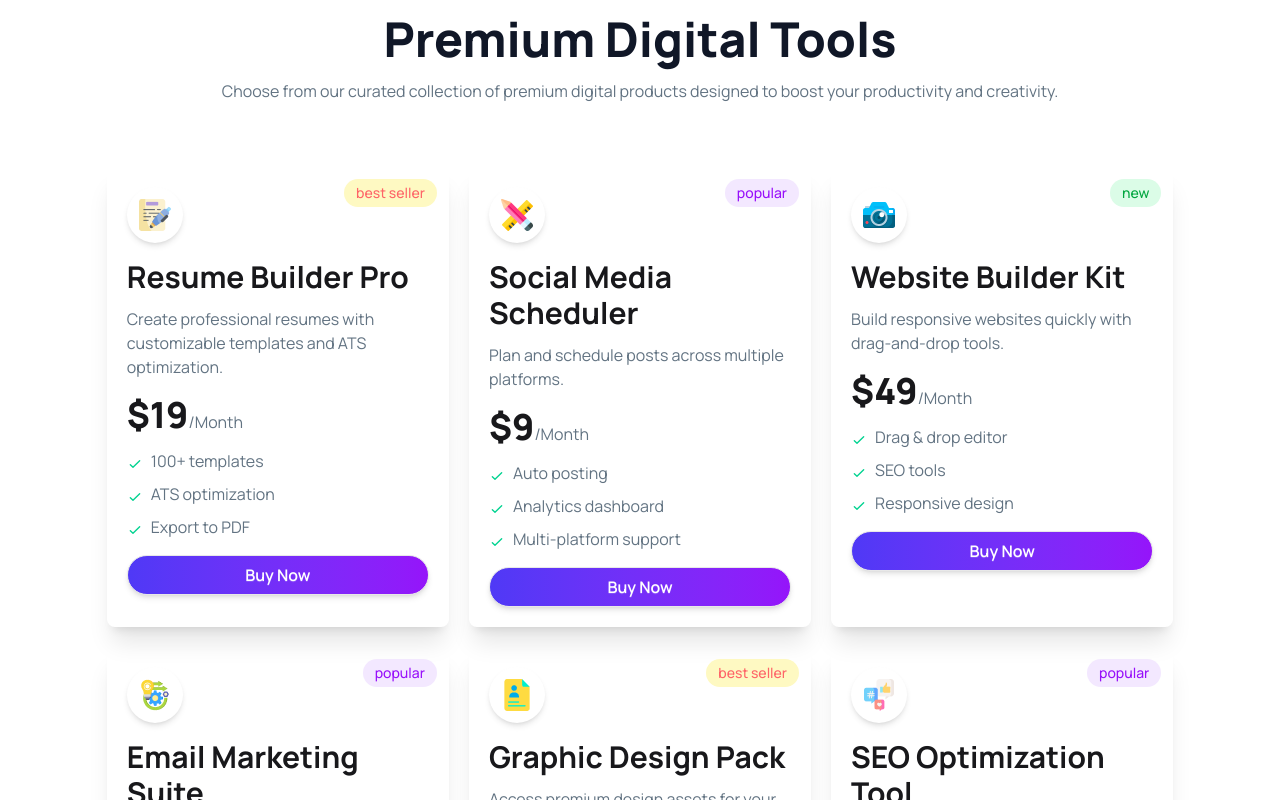
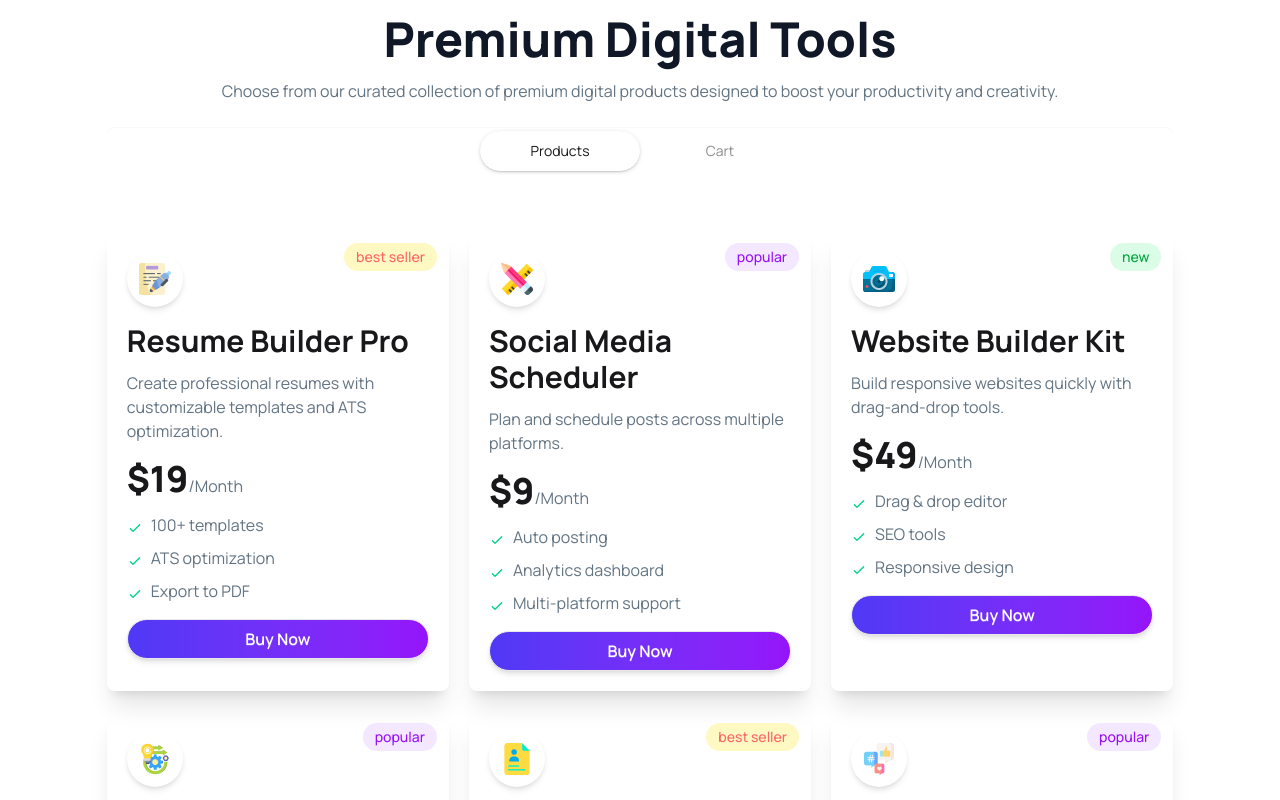
Before and after one commit to abutalha08/digi-tools-platform-A06, a React (Vite) app: page / in a window 1280 px wide. Shown: the part 1180-1980 px from the top of the page. Built offline with nearby package versions, Linux system fonts and the light colour scheme.

Commit message:
Tabs and Cart component are created

```diff
--- a/src/App.jsx
+++ b/src/App.jsx
@@ -1,6 +1,8 @@
 
+import { useState } from 'react'
 import './App.css'
 import Banner from './components/Banner/Banner'
+
 import Courses from './components/Courses/Courses'
 import Footer from './components/Footer/Footer'
 import GettingStarted from './components/GettingStarted/GettingStarted'
@@ -10,7 +12,8 @@ import TransparentPricing from './components/TransparentPricing/TransparentPrici
 import Workflow from './components/Workflow/Workflow'
 
 
-const getCourses = async ()=> {
+
+const getCourses = async () => {
   const response = await fetch("/course.json")
   return response.json()
 }
@@ -18,6 +21,9 @@ const getCourses = async ()=> {
 const coursesPromise = getCourses();
 
 function App() {
+
+  const [activeTab, setActiveTab] = useState("product")
+  console.log(activeTab)
 
 
   return (
@@ -34,7 +40,12 @@ function App() {
 
         <StatsSection></StatsSection>
 
-      <Courses coursesPromise = {coursesPromise}></Courses>
+
+
+        <Courses coursesPromise={coursesPromise} activeTab={activeTab}
+          setActiveTab={setActiveTab} ></Courses>
+
+
 
         <GettingStarted></GettingStarted>
         <TransparentPricing></TransparentPricing>
--- /dev/null
+++ b/src/components/Cart/Cart.jsx
@@ -0,0 +1,11 @@
+    import React from 'react';
+
+    const Cart = () => {
+        return (
+            <div>
+                Cart
+            </div>
+        );
+    };
+
+    export default Cart;
--- /dev/null
+++ b/src/components/Courses/CourseCard.jsx
@@ -0,0 +1,71 @@
+import React, { useState } from 'react';
+
+const CourseCard = ({course}) => {
+
+    const [isBuy, setIsBuy] =useState(false);
+
+    const handleBuyNow = () =>{
+        setIsBuy(true);
+    }
+    return (
+        <div className="space-y-4 shadow-xl rounded-lg  p-5 transition-all duration-300 hover:-translate-y-3 hover:shadow-2xl hover:scale-[1.02] relative">
+                        <div className="p-3 bg-white rounded-full shadow-md w-fit">
+                            <img src={course.icon} alt="" />
+                        </div>
+
+                        <div
+                            className={`px-3 py-1 rounded-full text-sm font-medium w-fit absolute right-3 top-3
+                           ${course.tag === "best seller" && "bg-yellow-100 text-red-400"}
+                           ${course.tag === "popular" && "bg-purple-100 text-purple-600"}
+                           ${course.tag === "new" && "bg-green-100 text-green-600"}`}
+                           >
+
+                            {course.tag}
+
+                        </div>
+
+                        <div>
+                            <h2 className="text-3xl font-bold mb-3">{course.name}</h2>
+                            <p className="text-[16px] font-normal text-[#627382]">
+                                {course.description}
+                            </p>
+                        </div>
+                        <div>
+                            <span className="font-black text-4xl">${course.price}</span>
+                            <span className=" font-normal text-[#627382]">/Month</span>
+                        </div>
+                        <div>
+                            {course.features.map((feature,index) => (
+                                <ul key={index} className="mt-3 flex flex-col gap-2 text-xs flex-1">
+                                    <li>
+                                        <svg
+                                            xmlns="http://www.w3.org/2000/svg"
+                                            className="size-4 me-2 inline-block text-success"
+                                            fill="none"
+                                            viewBox="0 0 24 24"
+                                            stroke="currentColor"
+                                        >
+                                            <path
+                                                strokeLinecap="round"
+                                                strokeLinejoin="round"
+                                                strokeWidth="2"
+                                                d="M5 13l4 4L19 7"
+                                            />
+                                        </svg>
+                                        <span className="text-[16px] font-normal text-[#627382]">
+                                            {feature}
+                                        </span>
+                                    </li>
+                                </ul>
+                            ))}
+                        </div>
+                        <div className="">
+                            <button onClick={handleBuyNow} className="btn bg-linear-to-r from-[#4F39F6] to-[#9514FA] text-white px-4 sm:px-6 py-2 rounded-full shadow-md hover:scale-105 transition duration-300 text-sm sm:text-base w-full">
+                                {isBuy ? "Added to Cart" : "Buy Now"}
+                            </button>
+                        </div>
+                    </div>
+    );
+};
+
+export default CourseCard;
--- a/src/components/Courses/Courses.jsx
+++ b/src/components/Courses/Courses.jsx
@@ -1,12 +1,17 @@
 import React, { use } from "react";
+import CourseCard from "./CourseCard";
+import Tabs from "../Tabs/Tabs";
+import Cart from "../Cart/Cart";
 
-const Courses = ({ coursesPromise }) => {
+const Courses = ({ coursesPromise, activeTab, setActiveTab }) => {
     const courses = use(coursesPromise);
 
     // console.log(courses);
     return (
+
+
         <div className="max-w-10/12 mx-auto py-20 mb-16">
-            <div className="text-center space-y-4 mb-16">
+            <div className="text-center space-y-4 mb-6">
                 <h2 className="font-extrabold text-5xl text-[#101727]">
                     Premium Digital Tools
                 </h2>
@@ -16,67 +21,22 @@ const Courses = ({ coursesPromise }) => {
                 </p>
             </div>
 
-            <div className="grid md:grid-cols-2 lg:grid-cols-3 gap-5">
-                {courses.map((course) => (
-                    <div key={course.id} className="space-y-4 shadow-xl rounded-lg  p-5 transition-all duration-300 hover:-translate-y-3 hover:shadow-2xl hover:scale-[1.02] relative">
-                        <div className="p-3 bg-white rounded-full shadow-md w-fit">
-                            <img src={course.icon} alt="" />
-                        </div>
+            <div className="mb-14">
+                <Tabs activeTab={activeTab}
+    setActiveTab={setActiveTab} ></Tabs>
+            </div>
 
-                        <div
-                            className={`px-3 py-1 rounded-full text-sm font-medium w-fit absolute right-3 top-3
-                           ${course.tag === "best seller" && "bg-yellow-100 text-red-400"}
-                           ${course.tag === "popular" && "bg-purple-100 text-purple-600"}
-                           ${course.tag === "new" && "bg-green-100 text-green-600"}`}
-                           >
+            {activeTab === "product" && (
+        <div className="grid md:grid-cols-2 lg:grid-cols-3 gap-5">
+          {courses.map((course) => (
+            <CourseCard key={course.id} course={course} />
+          ))}
+        </div>
+      )}
 
-                            {course.tag}
-
-                        </div>
-
-                        <div>
-                            <h2 className="text-3xl font-bold mb-3">{course.name}</h2>
-                            <p className="text-[16px] font-normal text-[#627382]">
-                                {course.description}
-                            </p>
-                        </div>
-                        <div>
-                            <span className="font-black text-4xl">${course.price}</span>
-                            <span className=" font-normal text-[#627382]">/Month</span>
-                        </div>
-                        <div>
-                            {course.features.map((feature,index) => (
-                                <ul key={index} className="mt-3 flex flex-col gap-2 text-xs flex-1">
-                                    <li>
-                                        <svg
-                                            xmlns="http://www.w3.org/2000/svg"
-                                            className="size-4 me-2 inline-block text-success"
-                                            fill="none"
-                                            viewBox="0 0 24 24"
-                                            stroke="currentColor"
-                                        >
-                                            <path
-                                                strokeLinecap="round"
-                                                strokeLinejoin="round"
-                                                strokeWidth="2"
-                                                d="M5 13l4 4L19 7"
-                                            />
-                                        </svg>
-                                        <span className="text-[16px] font-normal text-[#627382]">
-                                            {feature}
-                                        </span>
-                                    </li>
-                                </ul>
-                            ))}
-                        </div>
-                        <div className="">
-                            <button className="btn bg-linear-to-r from-[#4F39F6] to-[#9514FA] text-white px-4 sm:px-6 py-2 rounded-full shadow-md hover:scale-105 transition duration-300 text-sm sm:text-base w-full">
-                                Buy Now
-                            </button>
-                        </div>
-                    </div>
-                ))}
-            </div>
+      {activeTab === "cart" && (
+        <Cart />
+      )}
         </div>
     );
 };
--- /dev/null
+++ b/src/components/Tabs/Tabs.jsx
@@ -0,0 +1,16 @@
+import React from 'react';
+
+const Tabs = ({ setActiveTab}) => {
+    return (
+        <div>
+            {/* name of each tab group should be unique */}
+<div className="tabs tabs-box  justify-center bg-transparent">
+  <input type="radio" name="my_tabs_1" className="tab rounded-full w-40 " aria-label="Products" onClick={() => setActiveTab("product")} defaultChecked />
+  <input type="radio" name="my_tabs_1" className="tab rounded-full w-40 " aria-label="Cart" onClick={() => setActiveTab("cart")}  />
+
+</div>
+        </div>
+    );
+};
+
+export default Tabs;
```
Lines whose indentation alone changed are shown as unchanged.
